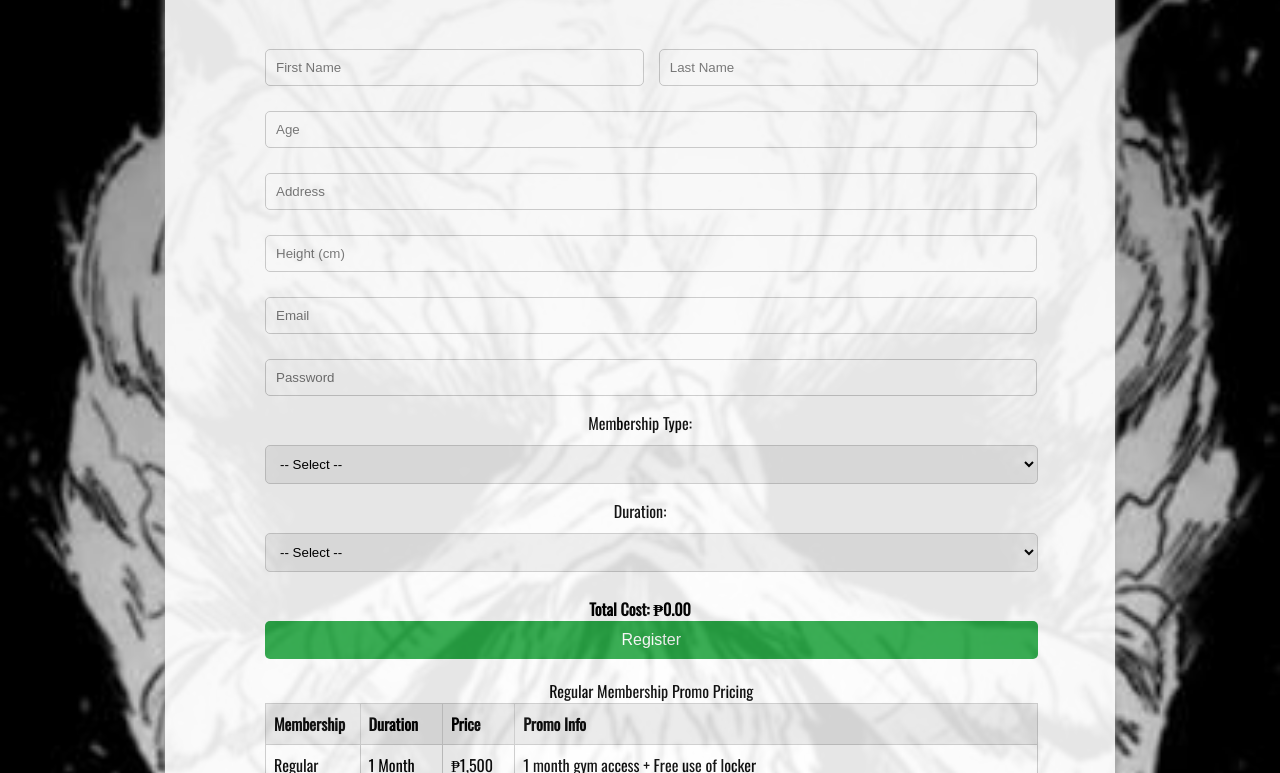
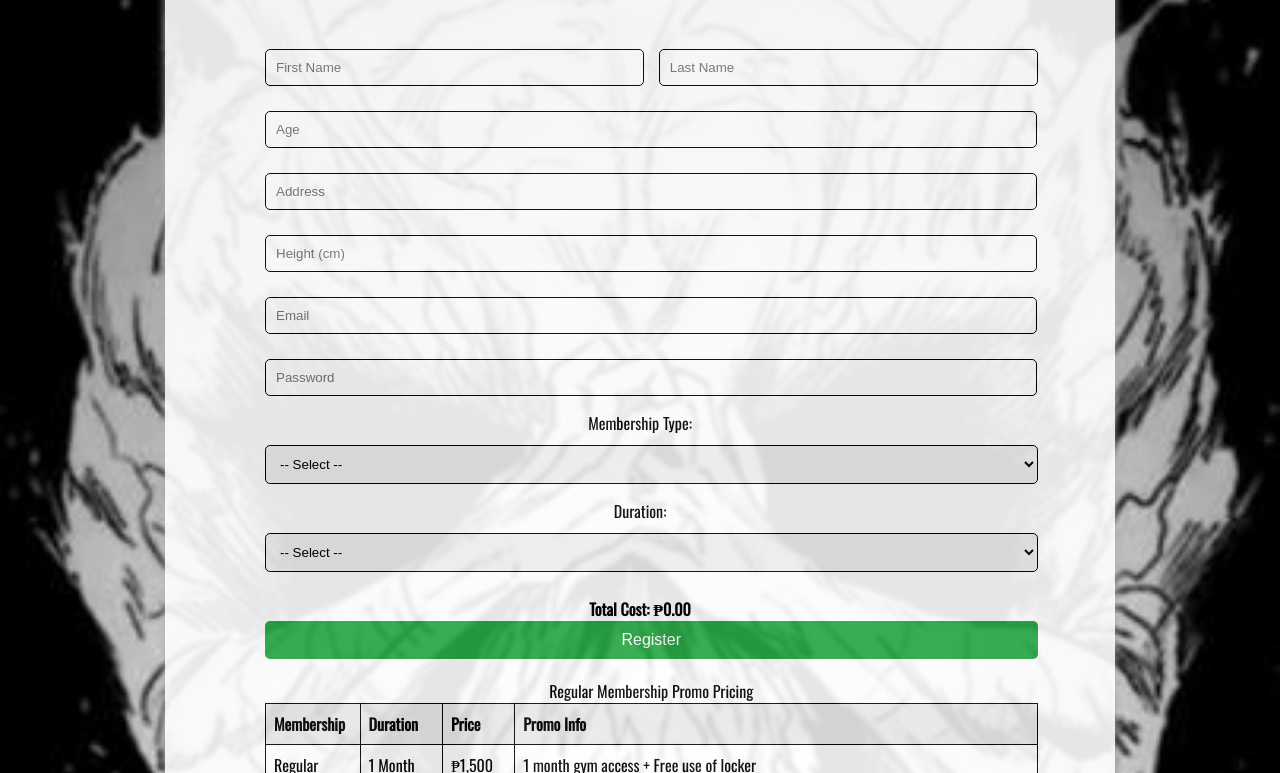
Before and after one commit to Tavasco23/LimitBreakTraining, a plain HTML site: page index.html in a window 1280 px wide. Shown: the part 367-1140 px from the top of the page. Drawn offline with nearby package versions, Linux system fonts and the light colour scheme.

Commit message:
Add files via upload

```diff
--- a/index.html
+++ b/index.html
@@ -39,6 +39,7 @@
       display: flex;
       gap: 15px;
       width: 103%;
+      color: black;
     }
 
     input {
@@ -46,9 +47,10 @@
       padding: 10px;
       margin-top: 10px;
       margin-bottom: 15px;
-      border: 1px solid #ccc;
+      border: 1px solid #000000;
       border-radius: 5px;
       text-align: left;
+      color: black;
     }
 
     select, option {
@@ -56,7 +58,7 @@
       padding: 10px;
       margin-top: 10px;
       margin-bottom: 15px;
-      border: 1px solid #ccc;
+      border: 1px solid #030303;
       border-radius: 5px;
       text-align: left;
     }
@@ -81,9 +83,10 @@
       width: 103%;
       border-collapse: collapse;
       margin-top: 20px;
+
     }
     th, td {
-      border: 1px solid #ccc;
+      border: 1px solid #080808;
       text-align: left;
       padding: 8px;
 
@@ -92,7 +95,7 @@
     th {
       background-color: #eaeaea;
     }
-   s
+
     .a {
       display: block;
       text-align: left;
```
